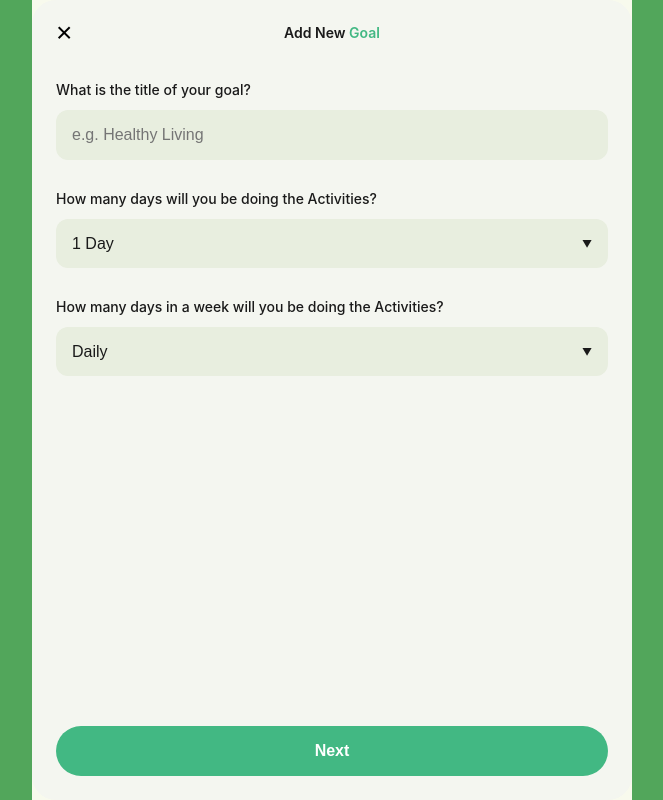
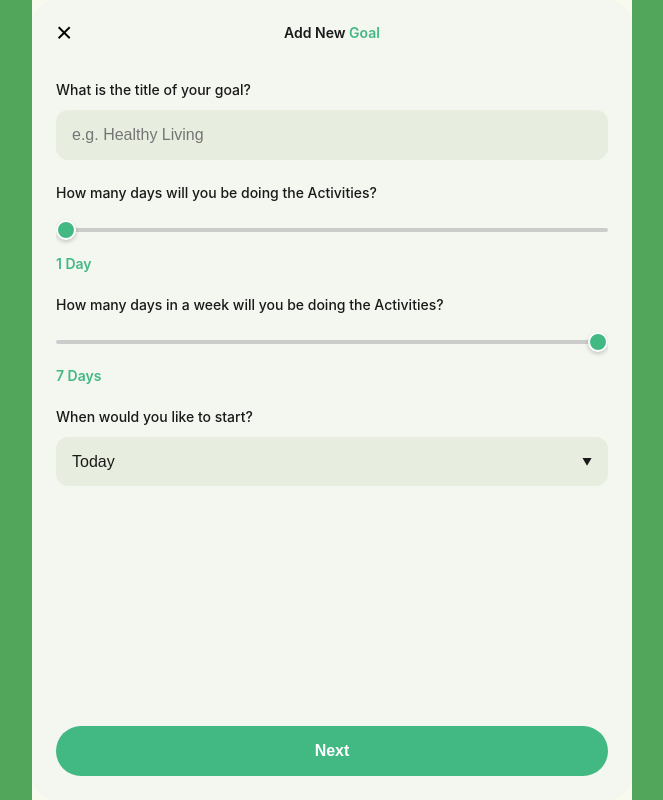
Before and after one commit to tumelo-sebego/ProgressTracker, a Vue app: page /onboarding/goal in a window 1280 px wide. Shown: the whole page, without its empty margins (308-971 px from the left). Built offline with nearby package versions, Linux system fonts and the light colour scheme.

Commit message:
enhanced the onboarding UI with interactive sliders, implemented the start date preference in the authStore

```diff
--- a/src/stores/authStore.js
+++ b/src/stores/authStore.js
@@ -6,7 +6,7 @@ import { db } from '../db/schema';
 export const useAuthStore = defineStore('auth', () => {
   const user = ref(JSON.parse(localStorage.getItem('user')) || null);
   const onboardingData = ref({
-    goal: { title: '', duration: 1, frequency: 'Daily' }, // Defaults
+    goal: { title: '', duration: 1, frequency: 'Daily', startPreference: 'Today' }, // Defaults
     activities: []
   });
   const viewingGoalId = ref(null); // ID of goal being viewed (if null, viewing current active)
@@ -42,7 +42,7 @@ export const useAuthStore = defineStore('auth', () => {
   function logout() {
     user.value = null;
     localStorage.removeItem('user');
-    onboardingData.value = { goal: { title: '', duration: 1, frequency: 'Daily' }, activities: [] };
+    onboardingData.value = { goal: { title: '', duration: 1, frequency: 'Daily', startPreference: 'Today' }, activities: [] };
   }
 
   function setGoalData(data) {
@@ -63,9 +63,14 @@ export const useAuthStore = defineStore('auth', () => {
         return true; // Allow proceeding in dev mode
     }
     try {
-        // Calculate end_date based on duration
+        // Calculate start_date based on preference
         const startDate = new Date();
-        const endDate = new Date();
+        if (onboardingData.value.goal.startPreference === 'Tomorrow') {
+            startDate.setDate(startDate.getDate() + 1);
+            startDate.setHours(0, 0, 0, 0);
+        }
+
+        const endDate = new Date(startDate);
         endDate.setDate(startDate.getDate() + onboardingData.value.goal.duration);
 
         // Save Goal
@@ -81,20 +86,21 @@ export const useAuthStore = defineStore('auth', () => {
         });
 
         // Save Activities
-        const todayDate = new Date().toISOString().split('T')[0];
+        // Tag activities with the actual start date for the first set
+        const activitiesStartDate = startDate.toISOString().split('T')[0];
         const activitiesToSave = onboardingData.value.activities.map(act => ({
             userId: user.value.id,
             goalId: goalId,
             title: act.title,
             points: act.points,
             status: 'pending',
-            date: todayDate // Tag with today's date
+            date: activitiesStartDate
         }));
 
         await db.activities.bulkAdd(activitiesToSave);
 
         // Reset Onboarding Data
-        onboardingData.value = { goal: { title: '', duration: 1, frequency: 'Daily' }, activities: [] };
+        onboardingData.value = { goal: { title: '', duration: 1, frequency: 'Daily', startPreference: 'Today' }, activities: [] };
 
         return true;
     } catch (error) {
--- a/src/views/HomeView.vue
+++ b/src/views/HomeView.vue
@@ -7,6 +7,17 @@
         <p class="date">{{ formattedDate }}</p>
     </div>
 
+    <div v-if="!hasStarted" class="countdown-section">
+        <div class="countdown-card">
+            <h2>Your journey begins in...</h2>
+            <div class="timer">
+                {{ countdownTime }}
+            </div>
+            <p>Get ready for a fresh start!</p>
+        </div>
+    </div>
+
+    <template v-else>
         <div class="progress-section">
             <CircularProgress
                 :percentage="progressPercentage"
@@ -29,11 +40,12 @@
                 @click="openActivity(activity)"
             />
         </div>
+    </template>
   </div>
 </template>
 
 <script setup>
-import { ref, computed, onMounted } from 'vue';
+import { ref, computed, onMounted, onUnmounted } from 'vue';
 import { useAuthStore } from '../stores/authStore';
 import { useActivityStore } from '../stores/activityStore';
 import CircularProgress from '../components/CircularProgress.vue';
@@ -73,20 +85,36 @@ const progressPercentage = computed(() => {
     return totalPoints === 0 ? 0 : Math.round((donePoints / totalPoints) * 100);
 });
 
+const hasStarted = ref(true);
+const countdownTime = ref('00:00:00');
+let countdownInterval = null;
+
 // Live Data Query
 const subscription = liveQuery(async () => {
     if (!authStore.user) return [];
+
+    const activeGoal = await db.goals
+        .where('[userId+status]')
+        .equals([authStore.user.id, 'active'])
+        .first();
+
+    if (activeGoal) {
+        // Check if goal has started
+        const today = new Date().toISOString().split('T')[0];
+        if (activeGoal.start_date > today) {
+            hasStarted.value = false;
+            startCountdown(activeGoal.start_date);
+        } else {
+            hasStarted.value = true;
+            if (countdownInterval) clearInterval(countdownInterval);
+        }
+    }
 
     if (authStore.viewingGoalId) {
         return await db.activities
             .where('goalId').equals(authStore.viewingGoalId)
             .toArray();
     } else {
-        const activeGoal = await db.goals
-            .where('[userId+status]')
-            .equals([authStore.user.id, 'active'])
-            .first();
-
         if (activeGoal) {
              return await db.activities
                 .where('[userId+goalId+date]')
@@ -102,8 +130,39 @@ const subscription = liveQuery(async () => {
     error: error => console.error(error)
 });
 
+const startCountdown = (startDateStr) => {
+    if (countdownInterval) clearInterval(countdownInterval);
+
+    const updateCountdown = () => {
+        const now = new Date();
+        const start = new Date(startDateStr);
+        start.setHours(0, 0, 0, 0);
+
+        const diff = start - now;
+
+        if (diff <= 0) {
+            hasStarted.value = true;
+            clearInterval(countdownInterval);
+            return;
+        }
+
+        const hours = Math.floor(diff / 3600000);
+        const minutes = Math.floor((diff % 3600000) / 60000);
+        const seconds = Math.floor((diff % 60000) / 1000);
+
+        countdownTime.value = `${hours.toString().padStart(2, '0')}:${minutes.toString().padStart(2, '0')}:${seconds.toString().padStart(2, '0')}`;
+    };
+
+    updateCountdown();
+    countdownInterval = setInterval(updateCountdown, 1000);
+};
+
 onMounted(async () => {
     await activityStore.checkAndResetDaily();
+});
+
+onUnmounted(() => {
+    if (countdownInterval) clearInterval(countdownInterval);
 });
 
 const isInteractionDisabled = (activity) => {
@@ -167,4 +226,45 @@ h1 {
     flex-direction: column;
     gap: 12px;
 }
+
+/* Countdown Styles */
+.countdown-section {
+    display: flex;
+    justify-content: center;
+    align-items: center;
+    flex: 1;
+    padding: 20px;
+    margin-top: -40px; /* Center it better visually */
+}
+
+.countdown-card {
+    background: #EAEED3;
+    padding: 40px;
+    border-radius: 32px;
+    text-align: center;
+    width: 100%;
+    box-shadow: 0 10px 40px rgba(0,0,0,0.05);
+}
+
+.countdown-card h2 {
+    font-size: 18px;
+    color: #666;
+    font-weight: 500;
+    margin-bottom: 20px;
+}
+
+.timer {
+    font-size: 48px;
+    font-weight: 800;
+    color: #1a1a1a;
+    font-feature-settings: "tnum";
+    margin: 20px 0;
+    letter-spacing: -1px;
+}
+
+.countdown-card p {
+    color: #888;
+    font-size: 14px;
+    margin: 0;
+}
 </style>
--- a/src/views/onboarding/GoalSetup.vue
+++ b/src/views/onboarding/GoalSetup.vue
@@ -14,21 +14,26 @@
 
             <div class="form-group">
                 <label>How many days will you be doing the Activities?</label>
-                <div class="select-wrapper">
-                    <select v-model="duration" class="input-field">
-                        <option v-for="n in 30" :key="n" :value="n">{{ n }} Day{{ n > 1 ? 's' : '' }}</option>
-                    </select>
+                <div class="slider-container">
+                    <input type="range" v-model="duration" min="1" max="30" class="custom-slider" />
+                    <span class="slider-value">{{ duration }} Day{{ duration > 1 ? 's' : '' }}</span>
                 </div>
             </div>
 
              <div class="form-group">
                 <label>How many days in a week will you be doing the Activities?</label>
+                <div class="slider-container">
+                    <input type="range" v-model="weeklyFrequency" min="1" max="7" class="custom-slider" />
+                    <span class="slider-value">{{ weeklyFrequency }} Day{{ weeklyFrequency > 1 ? 's' : '' }}</span>
+                </div>
+            </div>
+
+            <div class="form-group">
+                <label>When would you like to start?</label>
                 <div class="select-wrapper">
-                    <select v-model="frequency" class="input-field">
-                        <option value="Daily">Daily</option>
-                        <option value="Weekly">Weekly</option>
-                        <option value="Weekdays">Weekdays</option>
-                        <option value="Weekends">Weekends</option>
+                    <select v-model="startPreference" class="input-field">
+                        <option value="Today">Today</option>
+                        <option value="Tomorrow">Tomorrow</option>
                     </select>
                 </div>
             </div>
@@ -48,8 +53,9 @@ const router = useRouter();
 const authStore = useAuthStore();
 
 const title = ref(authStore.onboardingData.goal.title);
-const duration = ref(authStore.onboardingData.goal.duration);
-const frequency = ref(authStore.onboardingData.goal.frequency);
+const duration = ref(authStore.onboardingData.goal.duration || 1);
+const weeklyFrequency = ref(authStore.onboardingData.goal.frequency === 'Daily' ? 7 : 1);
+const startPreference = ref(authStore.onboardingData.goal.startPreference || 'Today');
 
 const cancel = () => {
     router.push('/');
@@ -58,8 +64,10 @@ const cancel = () => {
 const nextStep = () => {
     authStore.setGoalData({
         title: title.value,
-        duration: duration.value,
-        frequency: frequency.value
+        duration: parseInt(duration.value),
+        frequency: weeklyFrequency.value === 7 ? 'Daily' : `${weeklyFrequency.value} Days/Week`,
+        weeklyDays: parseInt(weeklyFrequency.value),
+        startPreference: startPreference.value
     });
     router.push('/onboarding/activities');
 };
@@ -82,6 +90,7 @@ const nextStep = () => {
     display: flex;
     flex-direction: column;
     position: relative;
+    box-sizing: border-box;
 }
 
 header {
@@ -117,8 +126,9 @@ header {
     flex: 1;
     display: flex;
     flex-direction: column;
-    gap: 30px;
+    gap: 24px;
     overflow-y: auto;
+    padding-bottom: 20px;
 }
 
 .form-group {
@@ -144,6 +154,51 @@ label {
     box-sizing: border-box; /* Fix padding issues */
 }
 
+/* Slider Styling */
+.slider-container {
+    display: flex;
+    flex-direction: column;
+    gap: 8px;
+}
+
+.custom-slider {
+    -webkit-appearance: none;
+    width: 100%;
+    height: 4px; /* Thin line */
+    background: #ccc;
+    outline: none;
+    border-radius: 2px;
+    margin: 15px 0;
+}
+
+.custom-slider::-webkit-slider-thumb {
+    -webkit-appearance: none;
+    appearance: none;
+    width: 20px;
+    height: 20px;
+    background: #42b883; /* Green dot */
+    cursor: pointer;
+    border-radius: 50%;
+    border: 2px solid #fff;
+    box-shadow: 0 2px 4px rgba(0,0,0,0.2);
+}
+
+.custom-slider::-moz-range-thumb {
+    width: 20px;
+    height: 20px;
+    background: #42b883;
+    cursor: pointer;
+    border-radius: 50%;
+    border: 2px solid #fff;
+    box-shadow: 0 2px 4px rgba(0,0,0,0.2);
+}
+
+.slider-value {
+    font-size: 14px;
+    font-weight: 600;
+    color: #42b883;
+}
+
 /* Custom Select Styling */
 .select-wrapper {
     position: relative;
@@ -160,6 +215,7 @@ label {
 }
 
 select.input-field {
+    -webkit-appearance: none;
     appearance: none;
     cursor: pointer;
 }
@@ -173,7 +229,7 @@ select.input-field {
     font-size: 16px;
     font-weight: 600;
     cursor: pointer;
-    margin-top: 20px;
+    margin-top: 10px;
 }
 
 .btn-primary:active {
```
Lines whose indentation alone changed are shown as unchanged.
